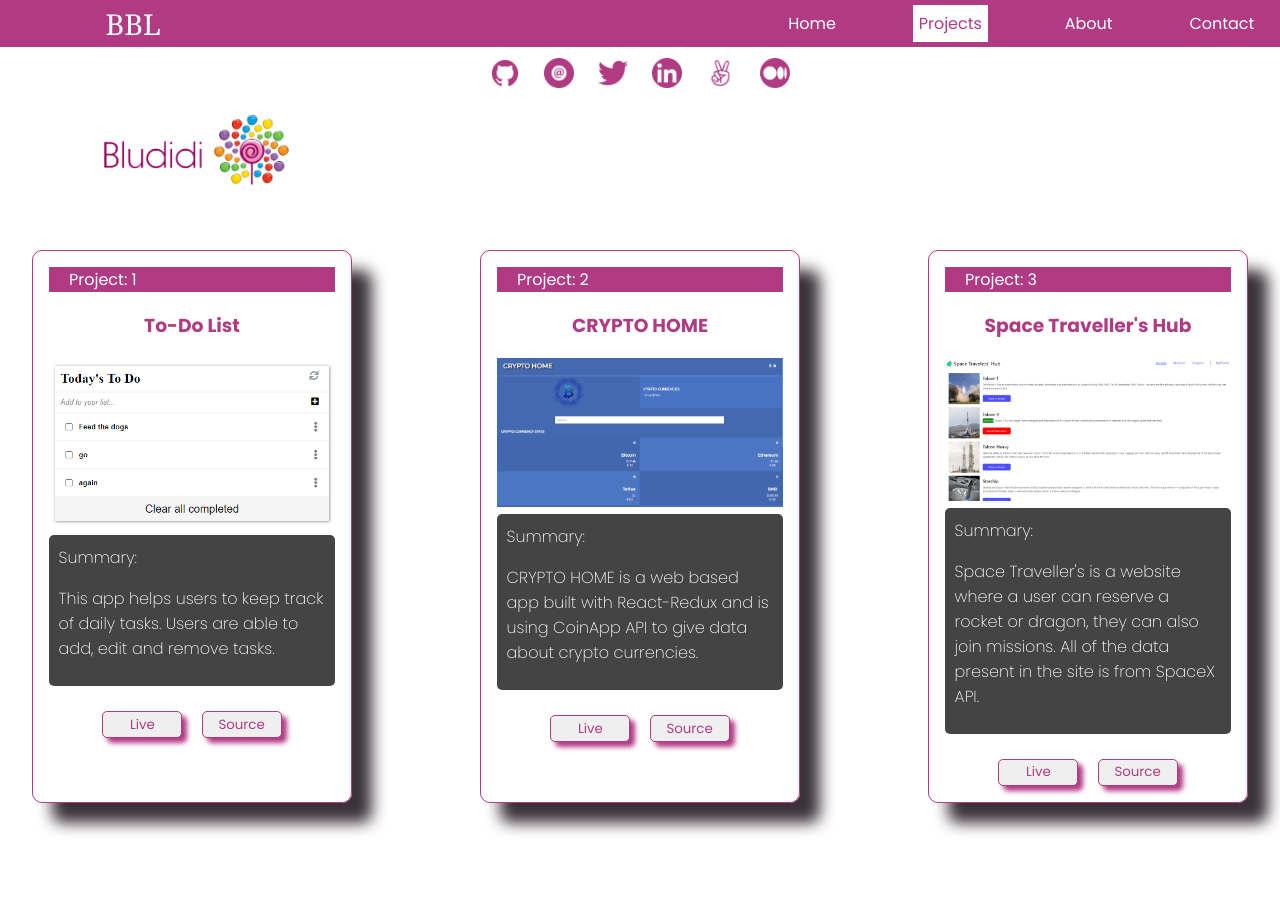
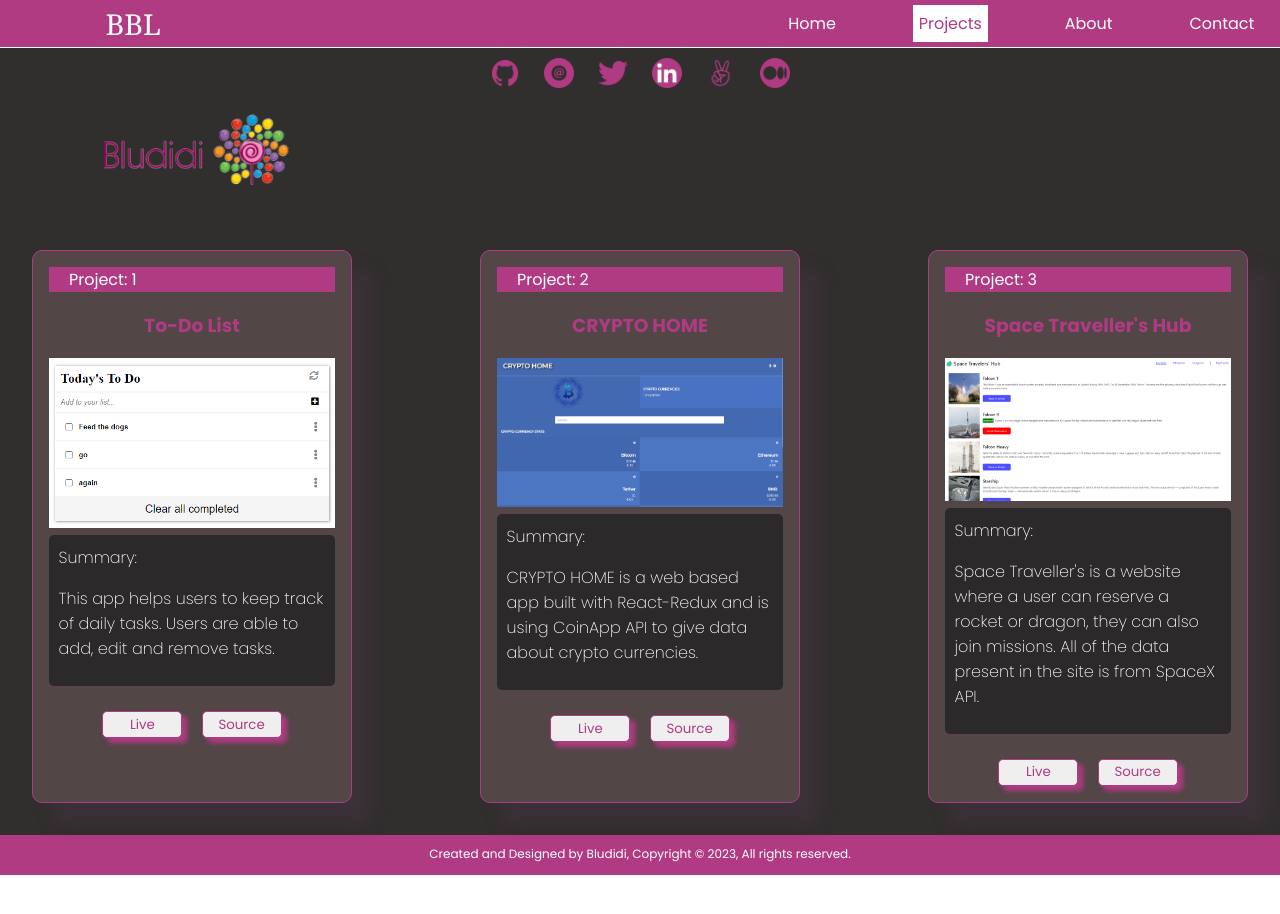
Before and after one commit to Bludidi/bludidi-portfolio, a React (Create React App) app: page /Projects in a window 1280 px wide. Shown: the top 914 px of the page. After the commit the page ends 875 px from the top, so only its background shows below. Built offline with nearby package versions, Linux system fonts and the light colour scheme; a web font is replaced by a local one.

Commit message:
Add background color

```diff
--- a/src/components/Projects.js
+++ b/src/components/Projects.js
@@ -6,10 +6,12 @@ import './styles/Projects.css';
 
 const Projects = () => (
   <>
-    <Icons />
-    <div className="logo-img" />
-    <ProjectCards />
-    <Footer />
+    <div className="container">
+      <Icons />
+      <div className="logo-img" />
+      <ProjectCards />
+      <Footer />
+    </div>
   </>
 );
 
--- a/src/components/styles/Projects.css
+++ b/src/components/styles/Projects.css
@@ -5,10 +5,14 @@
   font-family: 'Poppins', sans-serif;
 }
 
+.container {
+  background-color: #312e2e;
+}
+
 .projects-container {
   display: grid;
   grid-template-columns: repeat(3, 1fr);
-  grid-template-rows: repeat(3, 1fr);
+  grid-template-rows: repeat(1, 1fr);
   gap: 8em;
   padding: 2em;
   width: 100vw;
@@ -18,6 +22,7 @@
 .project-cards {
   width: 100%;
   height: 100%;
+  background-color: #524646;
   padding: 1em;
   border-radius: 10px;
   border: 1px solid #B03B83;
```
